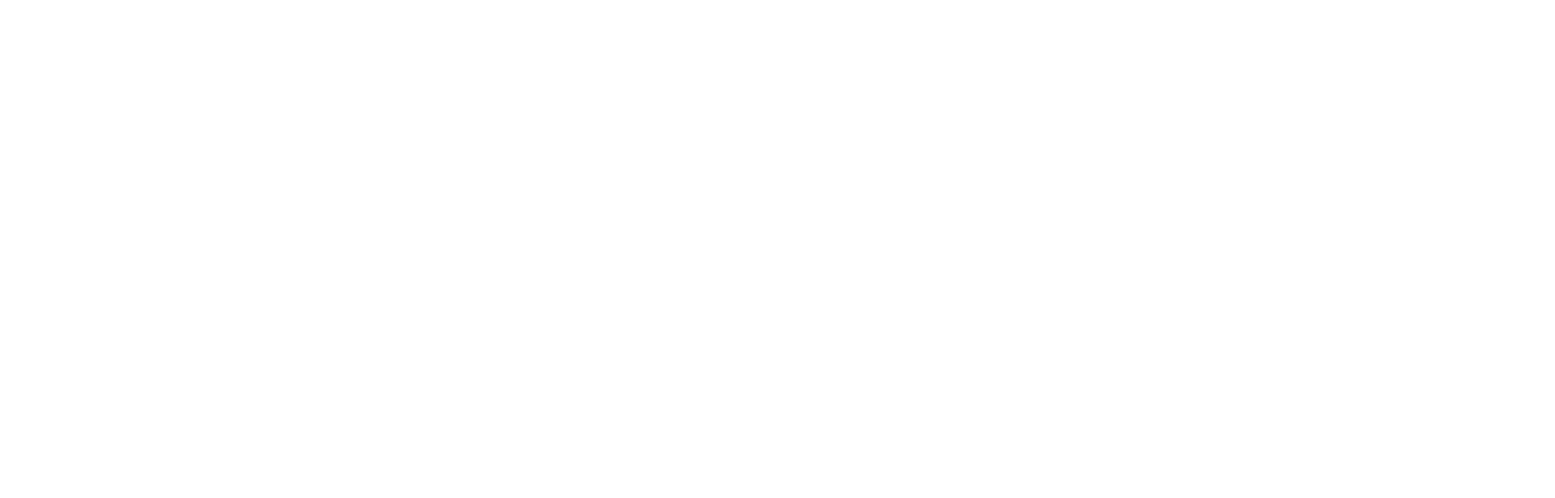
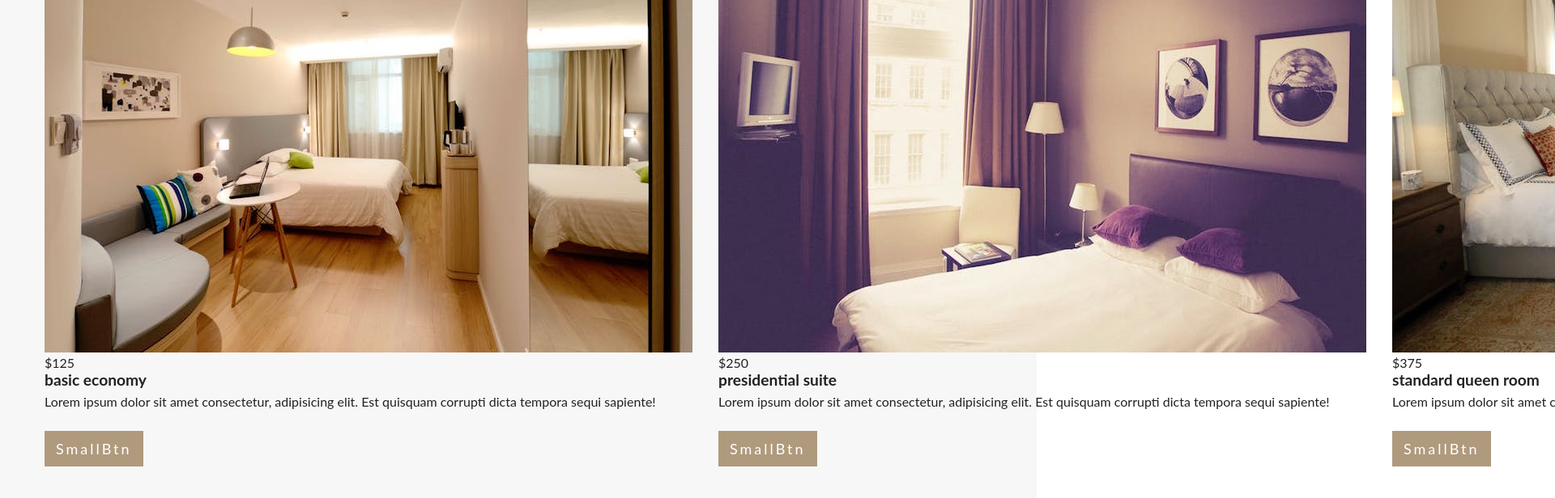
Before and after one commit to juliasut/beachwalk_resort, a React (Create React App) app: page / in a window 1280 px wide. Shown: the part 1612-2228 px from the top of the page at 81% size, 1920 px wide, since content can reach past the window. Before the commit the page ends 1556 px from the top, so only its background shows below. Built offline with nearby package versions, Linux system fonts and the light colour scheme; the HTML template or start-up script is replaced by a standard one.

Commit message:
Add jsx and propTypes check

```diff
--- a/src/components/home/Room.js
+++ b/src/components/home/Room.js
@@ -1,12 +1,40 @@
 import React from 'react';
-import { SmallBtn } from '../globals/Buttons'
+import { SmallBtn } from '../globals/Buttons';
+import styled from 'styled-components';
+import {
+  setRem,
+  setLetterSpacing,
+  setTransition,
+  setShadow,
+  setBorder,
+  setColor,
+} from '../../styles';
+import PropTypes from 'prop-types';
 
-const Room = () => {
+const Room = ({ className, room }) => {
+  const { img = '', title = '', info = '', price = 0 } = room;
   return (
-    <div>
-      <SmallBtn>SmallBtn</SmallBtn>
-    </div>
-  )
+    <article className={className}>
+      <div className="img-container">
+        <img src={img} alt="sigle room" />
+        <div className="price">${price}</div>
+      </div>
+      <div className="room">
+        <h4>{title}</h4>
+        <p>{info}</p>
+        <SmallBtn>SmallBtn</SmallBtn>
+      </div>
+    </article>
+  );
+};
+
+export default styled(Room)``;
+
+Room.propTypes = {
+  room:PropTypes.shape({
+    img:PropTypes.string.isRequired,
+    title:PropTypes.string.isRequired,
+    info:PropTypes.string.isRequired,
+    price:PropTypes.number.isRequired,
+  })
 }
-
-export default Room;
--- a/src/styles.js
+++ b/src/styles.js
@@ -65,3 +65,9 @@
 } = {}) => {
   return `transition: ${property} ${time} ${timing}`;
 };
+
+export const setShadow = {
+  light: 'box-shadow: 3px 3px 5px 0px rgba( 0, 0, 0, 0.75);',
+  dark: 'box-shadow: 6px 6px 5px 0px rgba( 0, 0, 0, 0.75);',
+  darkest: 'box-shadow: 10px 10px 5px 0px rgba( 0, 0, 0, 0.75);',
+};
```
